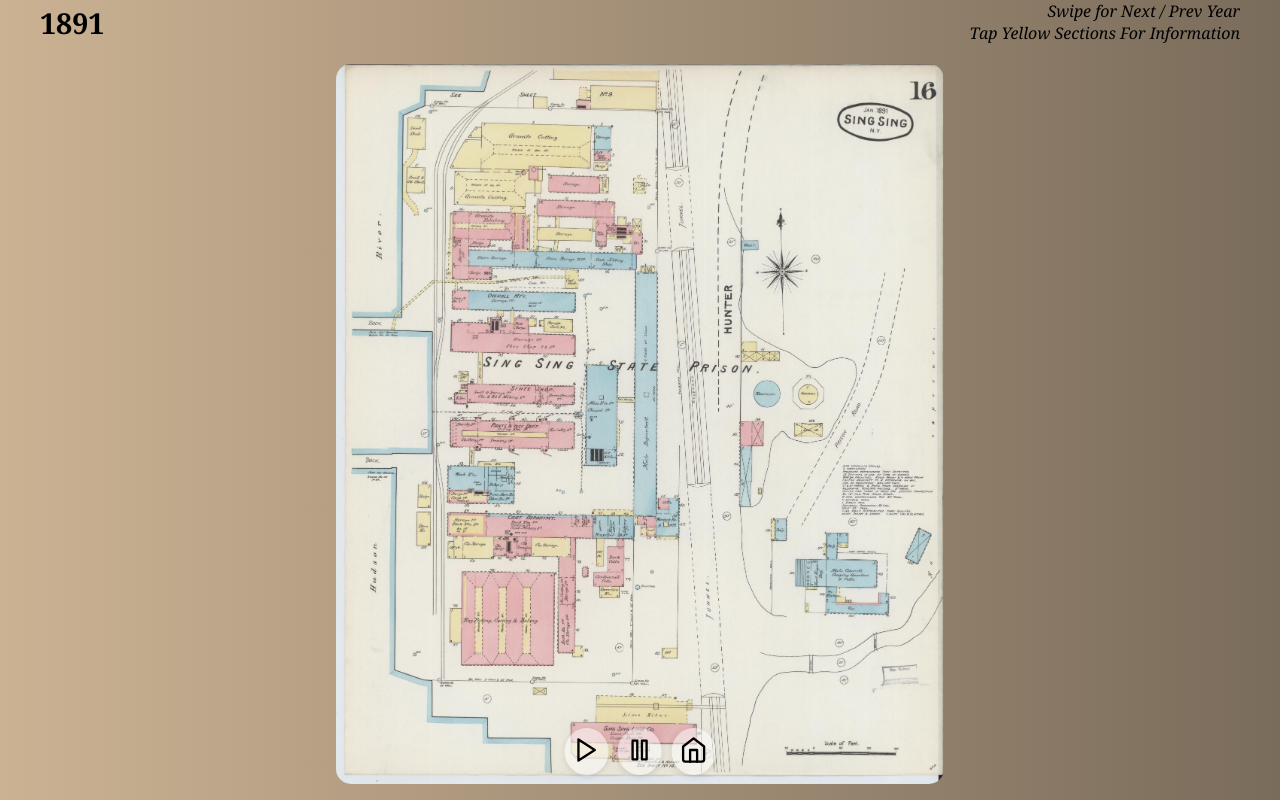
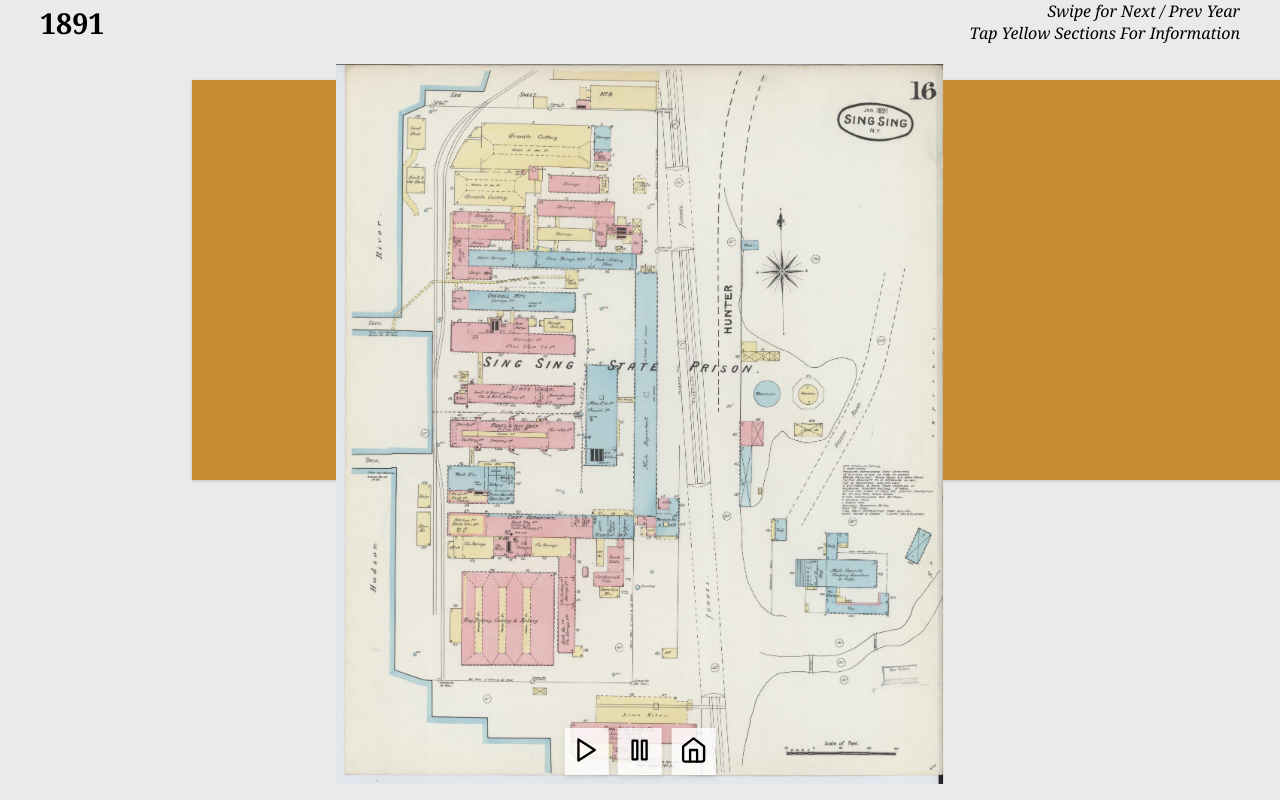
Before and after one commit to samweldon9393/SingSingPrisonMuseum-maps, a React (Create React App) app: page /#/map in a window 1280 px wide. Built offline with nearby package versions, Linux system fonts and the light colour scheme.

Commit message:
Update style to match new design language, looks real good

```diff
--- a/src/MainApp.tsx
+++ b/src/MainApp.tsx
@@ -90,6 +90,7 @@
 
   return (
       <div className="slideshow-wrapper">
+          <div className="map-background"></div>
           <div className="controls">
               <button onClick={() => setPaused(false)} className="icon-button">
                   {<FiPlay size={28} />}
--- a/src/style.css
+++ b/src/style.css
@@ -1,3 +1,5 @@
+/* copper: #c88b31 */
+
 body, html {
   margin: 0;
   padding: 0;
@@ -6,6 +8,28 @@
 
 .slideshow-wrapper {
   position: relative;
+  width: 100%;
+  height: 100%;
+  display: flex;
+  justify-content: center;
+  align-items: center;
+}
+
+.map-background {
+  position: absolute;
+  width: 150vw;
+  height: 50vh;
+  background: #c88b31;
+  top: 10%;
+  left: 15%;
+  box-shadow: 0 1px 3px rgba(0, 0, 0, 0.2);
+  z-index: 1;
+}
+
+@media (max-width: 768px) {
+  .map-background {
+      left: 5%;
+  }
 }
 
 .slideshow-container {
@@ -13,8 +37,7 @@
   width: 100%;
   height: 100vh;
   overflow: hidden;
-  background: #cbb293;
-  background: linear-gradient(90deg,#cbb293 0%, #7A6C5B 100%);
+  background: #EAEAEA;
 }
 
 .slideshow-image {
@@ -29,11 +52,12 @@
   margin-top: 24px;
   opacity: 0;
   transition: opacity 1s ease;
+  z-index: 2;
 }
 
 .slideshow-image.visible {
   opacity: 1;
-  z-index: 1;
+  z-index: 3;
 }
 
 .slideshow-image svg {
@@ -41,7 +65,6 @@
   max-width: 90vw;
   height: auto;
   width: auto;
-  border-radius: 15px; /* TODO do I like this?? */
 }
 
 
@@ -88,15 +111,14 @@
   left: 50%;
   transform: translateX(-50%);
   display: flex;
-  z-index: 2;
+  z-index: 4;
 }
 
 .icon-button {
-  background: rgba(255, 255, 255, 0.5);
+  background: rgba(255, 255, 255, 0.8);
   border: none;
   margin: 0.3rem;
   padding: 0.5rem;
-  border-radius: 50%;
   cursor: pointer;
   box-shadow: 0 2px 6px rgba(0, 0, 0, 0.1);
   transition: background 0.2s ease;
@@ -120,10 +142,10 @@
 
 /* Style all paths with an id */
 svg path[id] {
-  fill: yellow !important;
+  fill: #c88b31 !important;
   fill-opacity: 0.2 !important;
-  stroke: yellow;
-  stroke-width: 6;
+  stroke: #c88b31 ;
+  stroke-width: 3;
   fill: transparent;
   transition: fill 0.2s ease-in-out;
   cursor: pointer;
@@ -131,6 +153,6 @@
 
 /* On hover, apply glow effect */
 svg path[id]:hover {
-  fill: yellow !important;
+  fill: #c88b31 !important;
   fill-opacity: 0.5 !important;
 }
```
